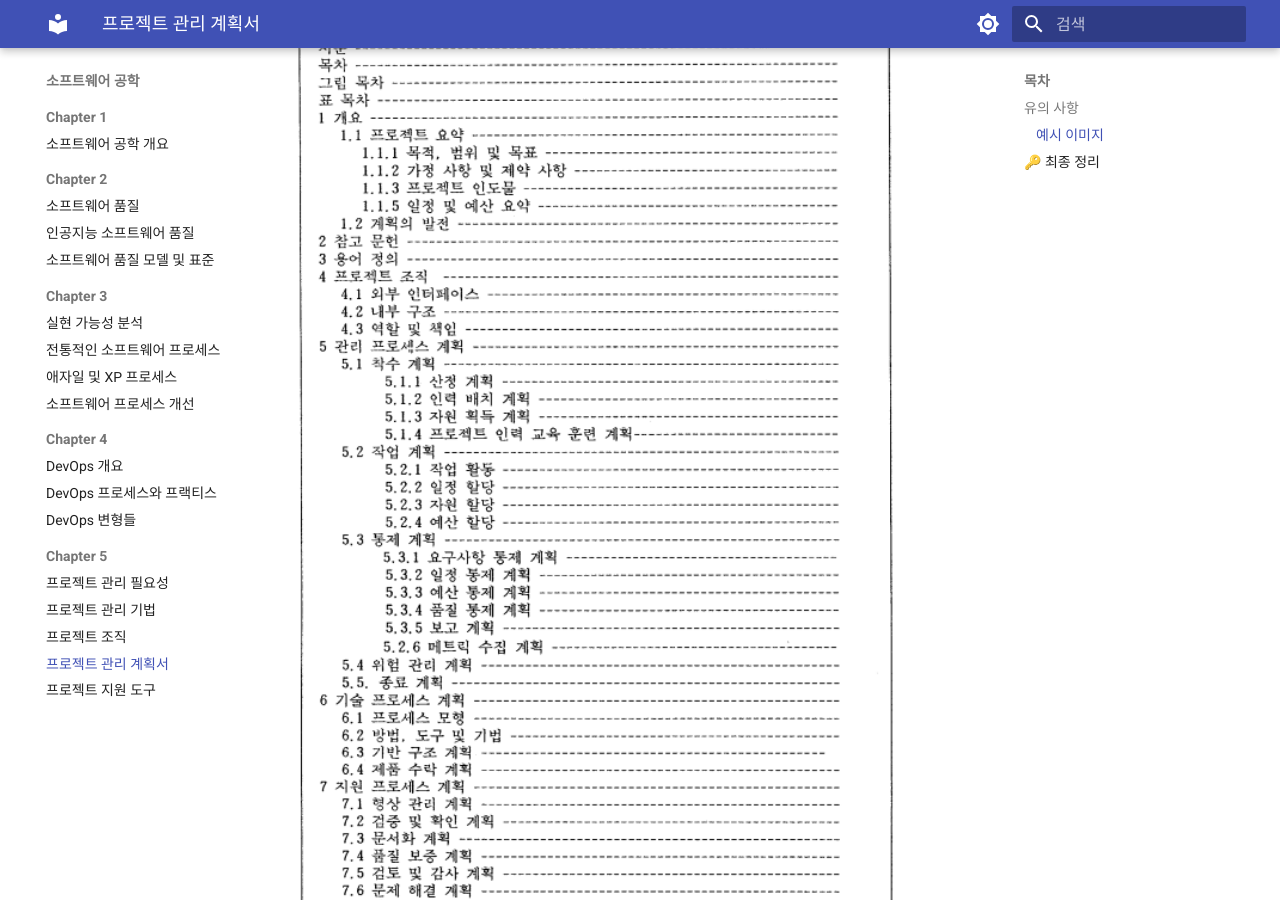
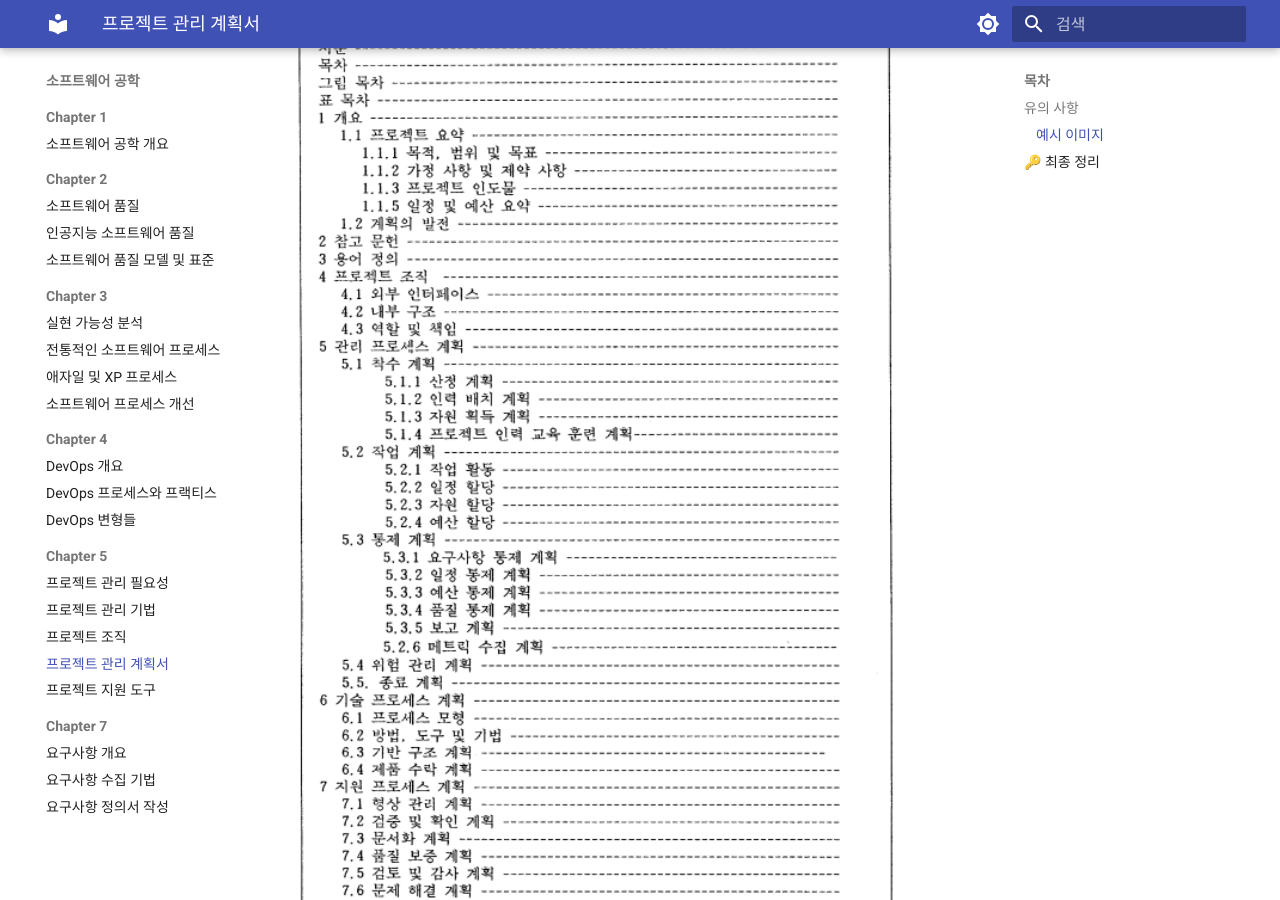
Before and after one commit to CokaNuri/CSBE, an MkDocs documentation site: the page built from docs/software-engineering/Chapter 5/04 프로젝트 관리 계획서.md, in a window 1280 px wide and 900 px high, scrolled down 538 px. Built offline with MkDocs 1.6.1 and Material for MkDocs 9.7.7, drawn with Linux system fonts in a browser that asks for light colours.

Commit message:
07 폴더 생성

```diff
--- a/mkdocs.yml
+++ b/mkdocs.yml
@@ -51,6 +51,10 @@ nav:
       - 프로젝트 조직: "software-engineering/Chapter 5/03 프로젝트 조직.md"
       - 프로젝트 관리 계획서: "software-engineering/Chapter 5/04 프로젝트 관리 계획서.md"
       - 프로젝트 지원 도구: "software-engineering/Chapter 5/05 프로젝트 지원 도구.md"
+    - Chapter 7:
+      - 요구사항 개요 : "software-engineering/Chapter 7/01 요구사항 개요.md"
+      - 요구사항 수집 기법 : "software-engineering/Chapter 7/02 요구사항 수집 기법.md"
+      - 요구사항 정의서 작성 : "software-engineering/Chapter 7/03 요구사항 정의서 작성.md"
 
 plugins:
   - search:
```
Also changed, not shown: docs/software-engineering/Chapter 7/01 요구사항 개요.md (added, +1 -0 lines), docs/software-engineering/Chapter 7/02 요구사항 수집 기법.md (added, +1 -0 lines), docs/software-engineering/Chapter 7/03 요구사항 정의서 작성.md (added, +1 -0 lines), 3 other files.
